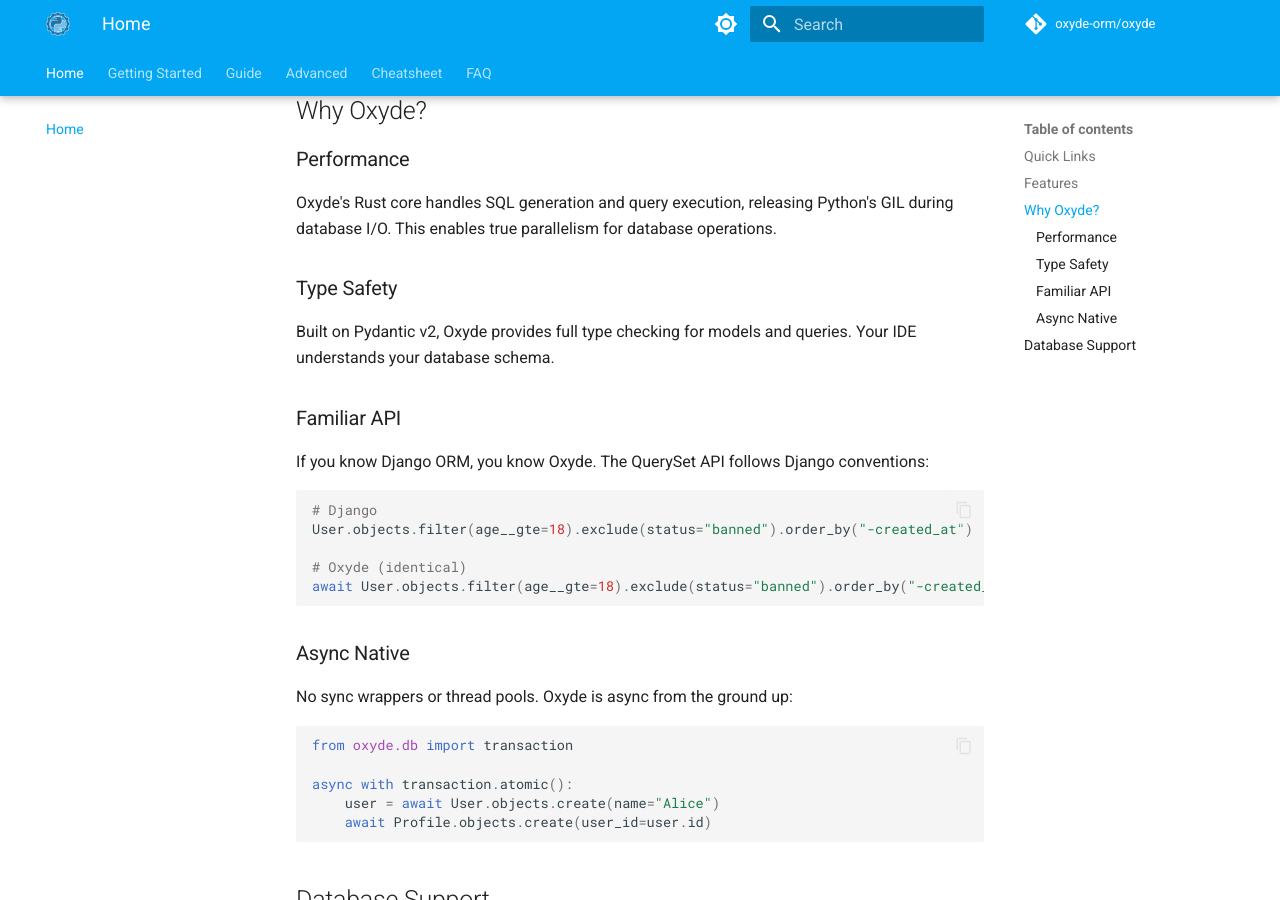
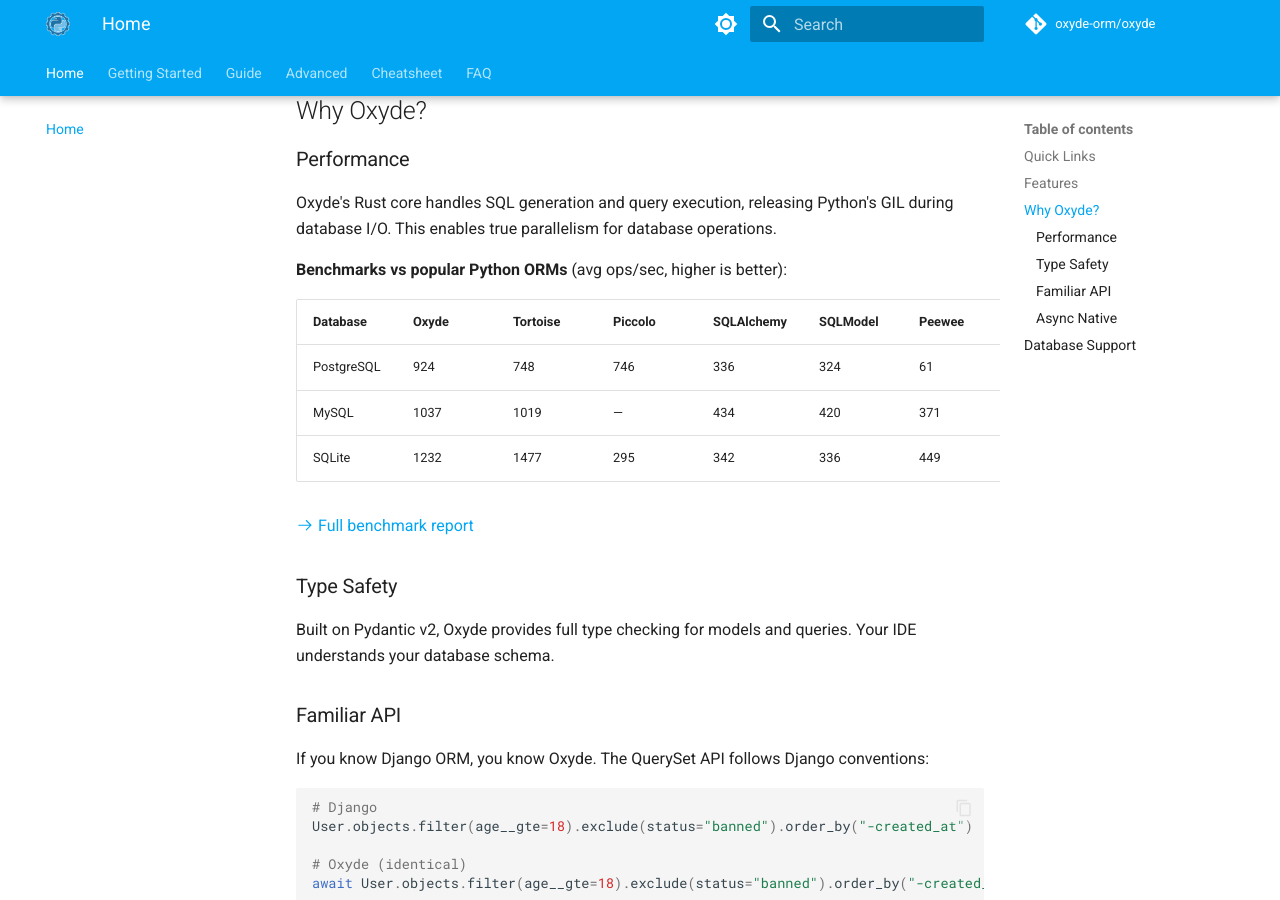
Before and after one commit to mr-fatalyst/oxyde, an MkDocs documentation site: the page built from docs/index.md, in a window 1280 px wide and 900 px high, scrolled down 1309 px. Built offline with MkDocs 1.6.1 and Material for MkDocs 9.7.7, drawn with Linux system fonts in a browser that asks for light colours; comment, search, counter and statistics services are not loaded; the version menu is left out.

Commit message:
Added benchmarks info

```diff
--- a/docs/index.md
+++ b/docs/index.md
@@ -72,6 +72,16 @@
 
 Oxyde's Rust core handles SQL generation and query execution, releasing Python's GIL during database I/O. This enables true parallelism for database operations.
 
+**Benchmarks vs popular Python ORMs** (avg ops/sec, higher is better):
+
+| Database   | Oxyde | Tortoise | Piccolo | SQLAlchemy | SQLModel | Peewee | Django |
+|------------|-------|----------|---------|------------|----------|--------|--------|
+| PostgreSQL | 924   | 748      | 746     | 336        | 324      | 61     | 59     |
+| MySQL      | 1037  | 1019     | —       | 434        | 420      | 371    | 313    |
+| SQLite     | 1232  | 1477     | 295     | 342        | 336      | 449    | 434    |
+
+[:octicons-arrow-right-24: Full benchmark report](advanced/benchmarks.md)
+
 ### Type Safety
 
 Built on Pydantic v2, Oxyde provides full type checking for models and queries. Your IDE understands your database schema.
--- a/mkdocs.yml
+++ b/mkdocs.yml
@@ -77,6 +77,7 @@
     - Migrations: guide/migrations.md
   - Advanced:
     - Performance: advanced/performance.md
+    - Benchmarks: advanced/benchmarks.md
     - Raw Queries: advanced/raw-queries.md
     - Internals (Rust Core): advanced/internals.md
   - Cheatsheet: cheatsheet.md
```
Also changed, not shown: README.md (+12 -0 lines).
